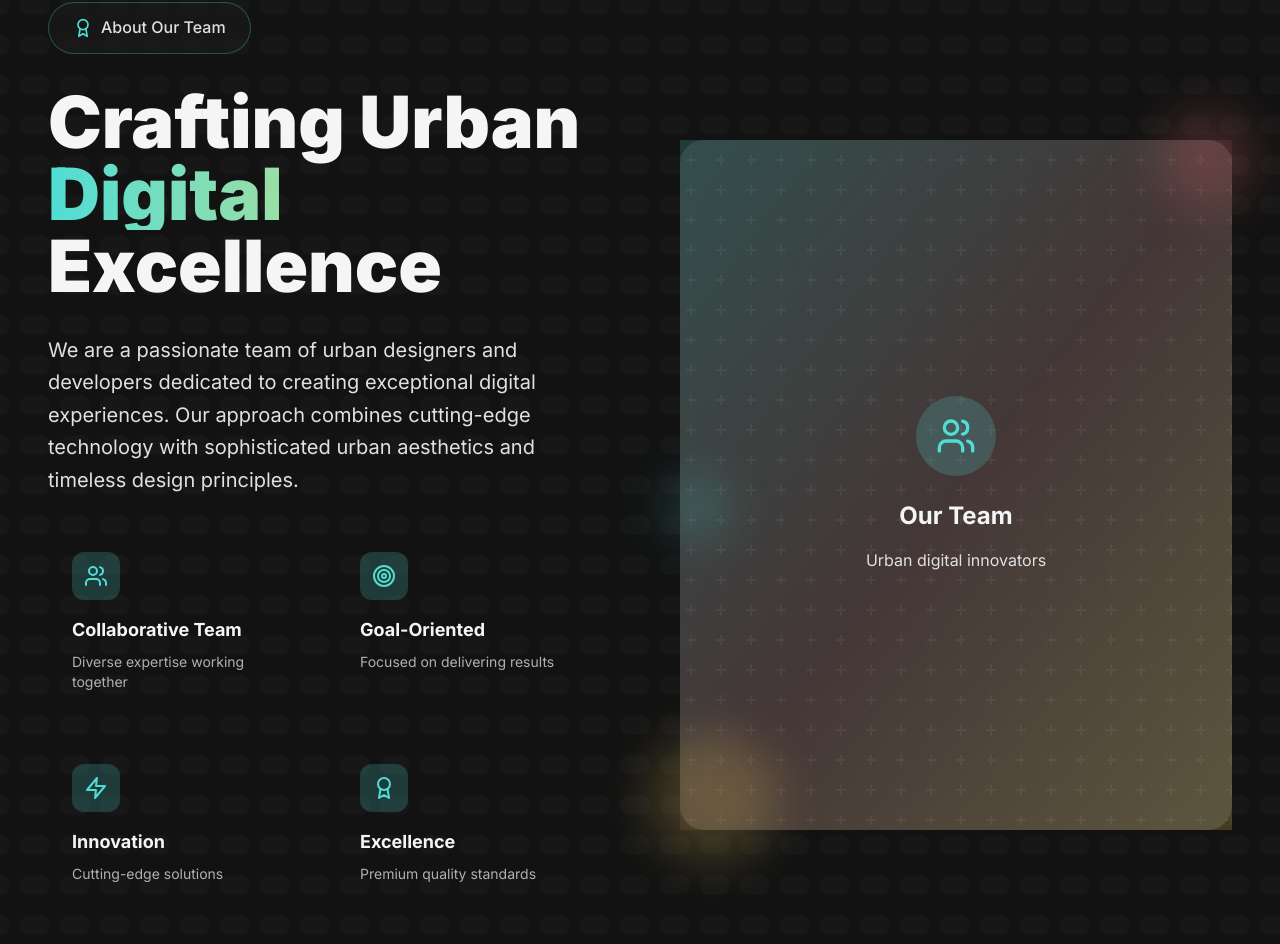
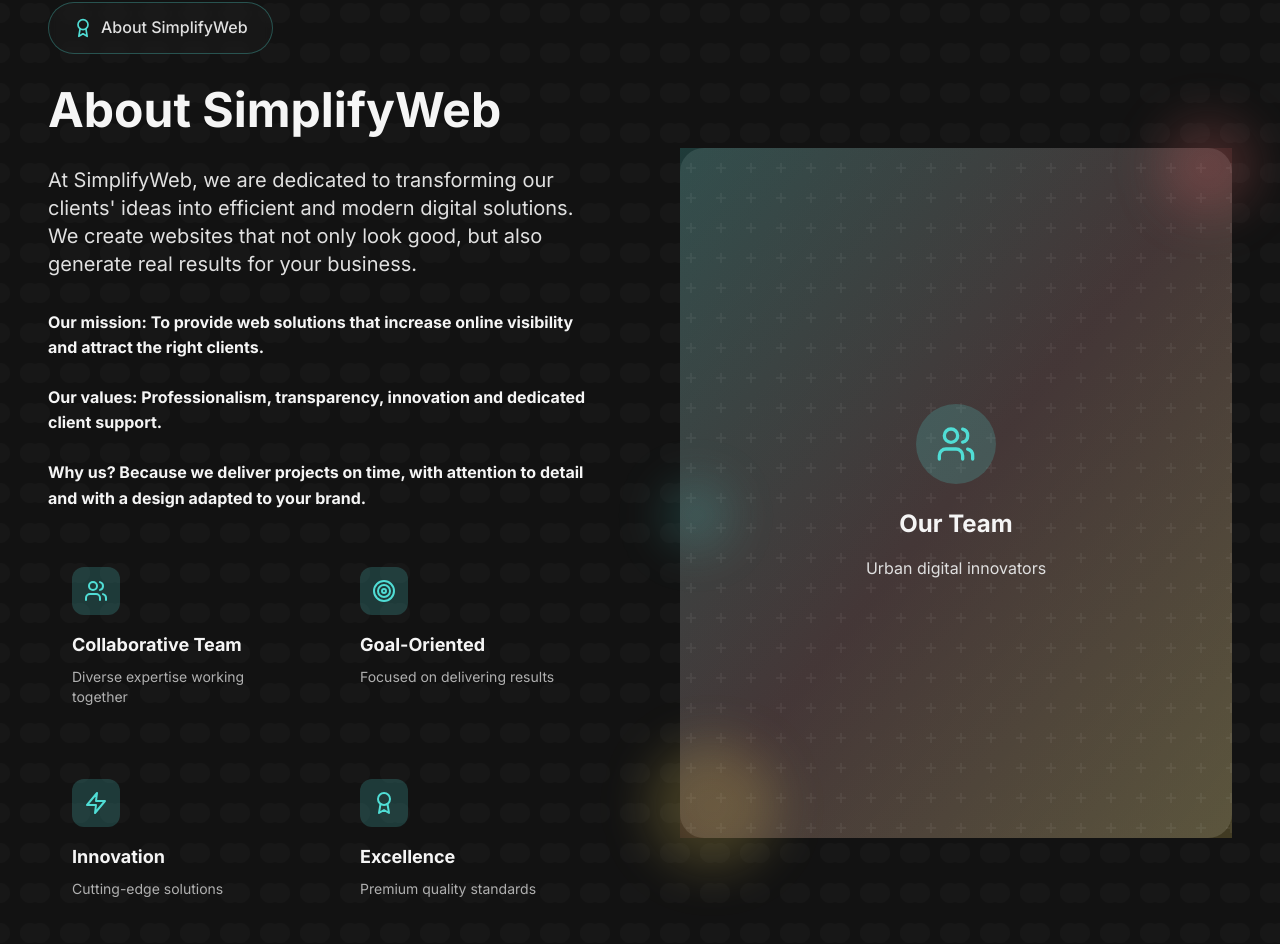
Before and after one commit to RaduMurariu/premium-presentation-site, a Next.js app: page / in a window 1280 px wide. Shown: the part 894-1838 px from the top of the page. Built offline with nearby package versions, Linux system fonts and the light colour scheme; no server answers.

Commit message:
Update About Section with Romanian and English content - Mission, Values, Why Us

```diff
--- a/locales/en.json
+++ b/locales/en.json
@@ -15,12 +15,15 @@
     }
   },
   "about": {
-    "badge": "About Our Team",
-    "title": "Crafting Urban",
-    "titleHighlight": "Digital",
-    "titleEnd": "Excellence",
-    "description": "We are a passionate team of urban designers and developers dedicated to creating exceptional digital experiences. Our approach combines cutting-edge technology with sophisticated urban aesthetics and timeless design principles.",
-    "link": "Discover Our Story",
+    "badge": "About SimplifyWeb",
+    "title": "About SimplifyWeb",
+    "titleHighlight": "",
+    "titleEnd": "",
+    "description": "At SimplifyWeb, we are dedicated to transforming our clients' ideas into efficient and modern digital solutions. We create websites that not only look good, but also generate real results for your business.",
+    "link": "Contact Us",
+    "mission": "Our mission: To provide web solutions that increase online visibility and attract the right clients.",
+    "values": "Our values: Professionalism, transparency, innovation and dedicated client support.",
+    "why": "Why us? Because we deliver projects on time, with attention to detail and with a design adapted to your brand.",
     "features": {
       "team": "Collaborative Team",
       "teamDesc": "Diverse expertise working together",
--- a/locales/ro.json
+++ b/locales/ro.json
@@ -15,12 +15,15 @@
     }
   },
   "about": {
-    "badge": "Despre Echipa Noastră",
-    "title": "Creăm Excelență",
-    "titleHighlight": "Digitală",
-    "titleEnd": "Urbană",
-    "description": "Suntem o echipă pasionată de designeri și dezvoltatori urbani dedicați creării de experiențe digitale excepționale. Abordarea noastră combină tehnologia de vârf cu estetica urbană sofisticată și principiile de design atemporale.",
-    "link": "Descoperă Povestea Noastră",
+    "badge": "Despre SimplifyWeb",
+    "title": "Despre SimplifyWeb",
+    "titleHighlight": "",
+    "titleEnd": "",
+    "description": "La SimplifyWeb, ne dedicăm să transformăm ideile clienților noștri în soluții digitale eficiente și moderne. Creăm site-uri care nu doar arată bine, ci și generează rezultate reale pentru afacerea ta.",
+    "link": "Contactează-ne",
+    "mission": "Misiunea noastră: Să oferim soluții web care cresc vizibilitatea online și atrag clienți potriviți.",
+    "values": "Valorile noastre: Profesionalism, transparență, inovație și suport dedicat clienților.",
+    "why": "De ce noi? Pentru că livrăm proiecte la timp, cu atenție la detalii și cu un design adaptat brandului tău.",
     "features": {
       "team": "Echipă Colaborativă",
       "teamDesc": "Expertiză diversă care lucrează împreună",
--- a/src/components/sections/AboutPreview.tsx
+++ b/src/components/sections/AboutPreview.tsx
@@ -3,28 +3,31 @@
 import { motion } from 'framer-motion'
 import Link from 'next/link'
 import { ArrowRight, Users, Target, Zap, Award } from 'lucide-react'
+import { useLanguage } from '../../contexts/LanguageContext'
 
 const AboutPreview = () => {
+  const { translations } = useLanguage()
+
   const values = [
     {
       icon: Users,
-      title: 'Collaborative Team',
-      description: 'Diverse expertise working together'
+      title: translations.about.features.team,
+      description: translations.about.features.teamDesc
     },
     {
       icon: Target,
-      title: 'Goal-Oriented',
-      description: 'Focused on delivering results'
+      title: translations.about.features.goal,
+      description: translations.about.features.goalDesc
     },
     {
       icon: Zap,
-      title: 'Innovation',
-      description: 'Cutting-edge solutions'
+      title: translations.about.features.innovation,
+      description: translations.about.features.innovationDesc
     },
     {
       icon: Award,
-      title: 'Excellence',
-      description: 'Premium quality standards'
+      title: translations.about.features.excellence,
+      description: translations.about.features.excellenceDesc
     }
   ]
 
@@ -51,20 +54,29 @@
               className="inline-flex items-center gap-2 bg-urban-bg-tertiary/50 backdrop-blur-sm border border-urban-accent-teal/30 rounded-full px-6 py-3"
             >
               <Award className="w-5 h-5 text-urban-accent-teal" />
-              <span className="text-urban-text-secondary font-medium">About Our Team</span>
+              <span className="text-urban-text-secondary font-medium">{translations.about.badge}</span>
             </motion.div>
 
-            <h2 className="text-5xl md:text-6xl lg:text-7xl font-black text-urban-text-primary leading-tight">
-              Crafting Urban
-              <span className="block text-gradient-urban">Digital</span>
-              <span className="block">Excellence</span>
+            <h2 className="text-4xl md:text-5xl font-bold text-urban-text-primary leading-tight">
+              {translations.about.title}
             </h2>
 
-            <p className="text-xl text-urban-text-secondary leading-relaxed max-w-2xl">
-              We are a passionate team of urban designers and developers dedicated to creating
-              exceptional digital experiences. Our approach combines cutting-edge technology
-              with sophisticated urban aesthetics and timeless design principles.
+            <p className="text-lg md:text-xl text-urban-text-secondary leading-relaxed max-w-3xl">
+              {translations.about.description}
             </p>
+
+            {/* Mission, Values, Why */}
+            <div className="max-w-3xl space-y-6 mt-12">
+              <p className="text-urban-text-secondary">
+                <strong className="text-urban-text-primary">{translations.about.mission}</strong>
+              </p>
+              <p className="text-urban-text-secondary">
+                <strong className="text-urban-text-primary">{translations.about.values}</strong>
+              </p>
+              <p className="text-urban-text-secondary">
+                <strong className="text-urban-text-primary">{translations.about.why}</strong>
+              </p>
+            </div>
 
             {/* Urban Values Grid */}
             <div className="grid grid-cols-2 gap-6 mt-12">
@@ -95,10 +107,10 @@
               viewport={{ once: true }}
             >
               <Link
-                href="/about"
+                href="/contact"
                 className="inline-flex items-center gap-3 text-urban-accent-teal hover:text-urban-accent-yellow font-semibold text-lg group transition-colors duration-300"
               >
-                Discover Our Story
+                {translations.about.link}
                 <ArrowRight className="w-6 h-6 group-hover:translate-x-2 transition-transform duration-300" />
               </Link>
             </motion.div>
```
